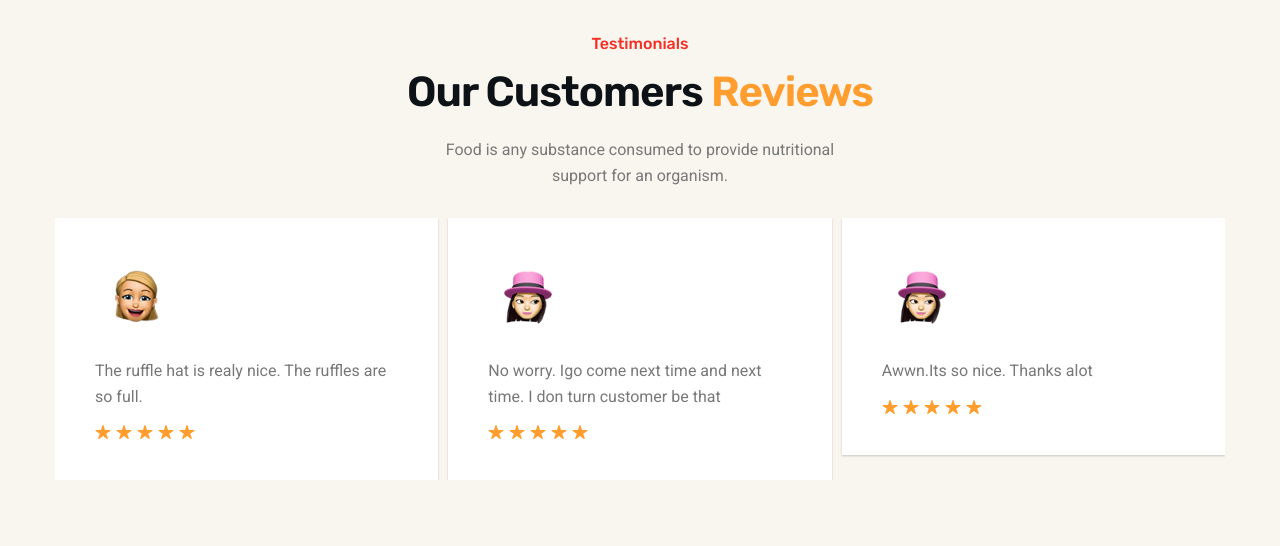
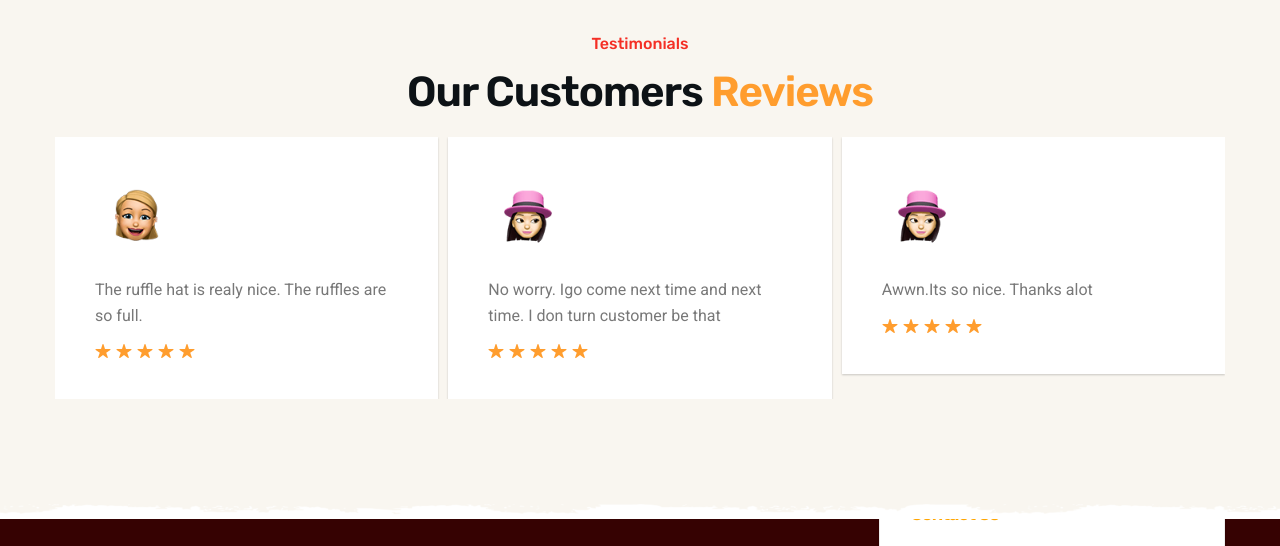
Before and after one commit to peswes/Demmys, a plain HTML site: page index.html in a window 1280 px wide. Shown: the part 6740-7286 px from the top of the page. Drawn offline with nearby package versions, Linux system fonts and the light colour scheme.

Commit message:
Update index.html

```diff
--- a/index.html
+++ b/index.html
@@ -941,10 +941,7 @@
             Our Customers <span class="span">Reviews</span>
           </h2>
 
-          <p class="section-text">
-            Food is any substance consumed to provide nutritional
-            support for an organism.
-          </p>
+
 
           <ul class="testi-list has-scrollbar">
 
```
